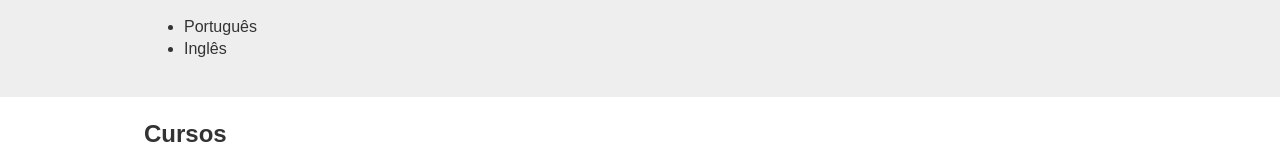
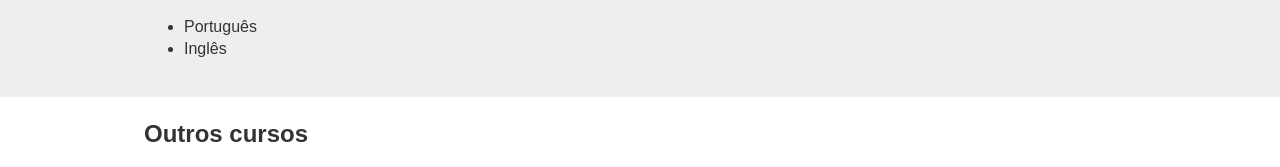
Before and after one commit to christianrss/christianrss.github.io, a plain HTML site: page index.html in a window 1280 px wide. Shown: the part 2931-3098 px from the top of the page. Drawn offline with Linux system fonts and the light colour scheme.

Commit message:
Update index.html

```diff
--- a/index.html
+++ b/index.html
@@ -269,7 +269,7 @@
 
         <article id="cursos">
             <header>
-                <h1>Cursos</h1>
+                <h1>Outros cursos</h1>
             </header>
             <section class="timeline">
                 <div class="entry row">
```
